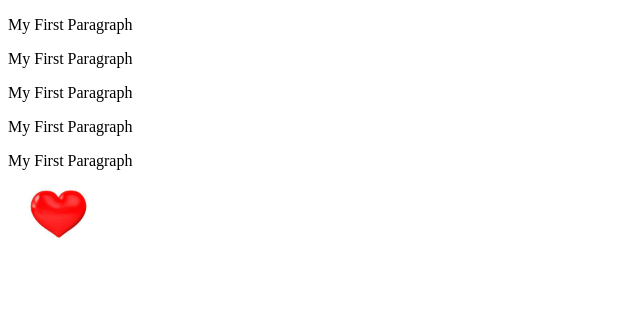
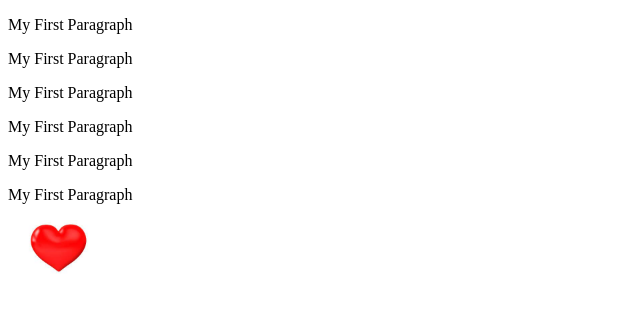
Before and after one commit to ChiaYeuShyang/week2, a plain HTML site: page week2/index.html in a window 1280 px wide. Shown: the whole page, without its empty margins (0-640 px from the left). Drawn offline with Linux system fonts and the light colour scheme.

Commit message:
added 1 para

```diff
--- a/week2/index.html
+++ b/week2/index.html
@@ -11,6 +11,7 @@
     <p>My First Paragraph</p>
     <p>My First Paragraph</p>
     <p>My First Paragraph</p>
+    <p>My First Paragraph</p>
     <img src="images/heart.jpg" width="100"/>
 </body>
 
```
